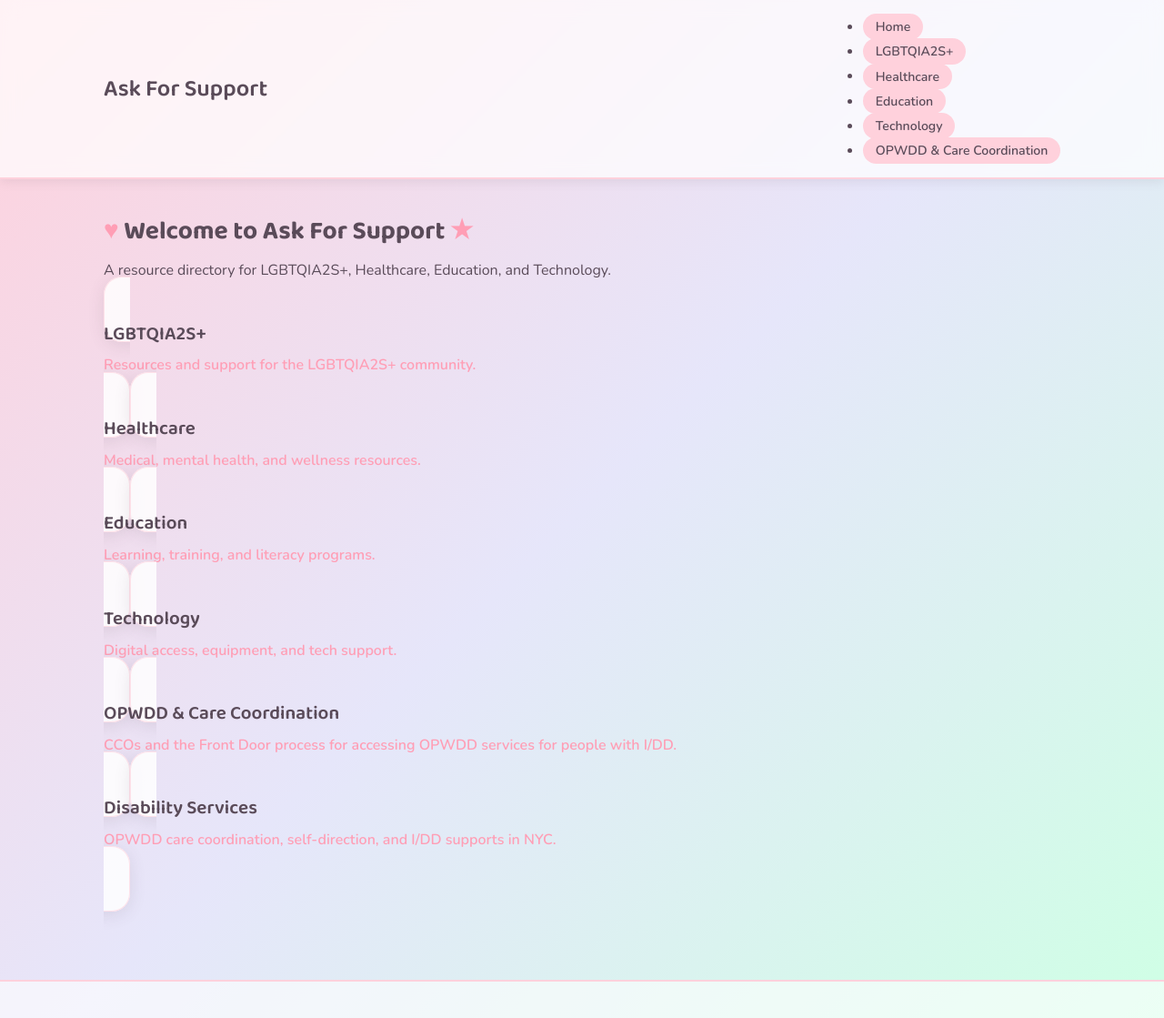
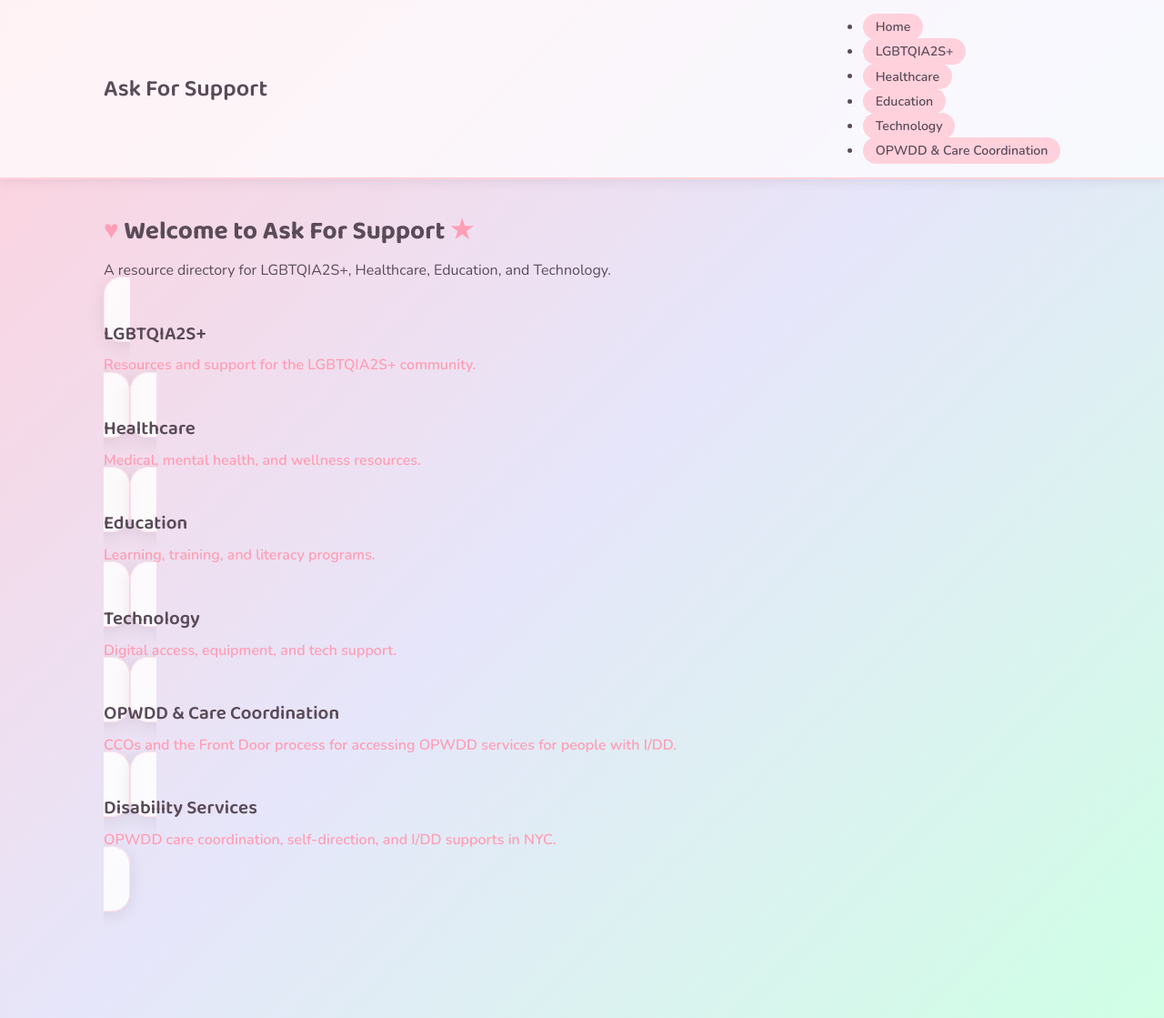
Before and after one commit to penelopethrock-cyber/askforsupport, a Jekyll site: the page built from index.html, in a window 1280 px wide and 1119 px high. Shown: the whole window at 91% size. Built offline with Jekyll 4.4.1, drawn with Linux system fonts in a browser that asks for light colours.

Commit message:
Remove site-footer element entirely

```diff
--- a/_includes/footer.html
+++ /dev/null
@@ -1,2 +0,0 @@
-<footer class="site-footer">
-</footer>
--- a/_layouts/default.html
+++ b/_layouts/default.html
@@ -17,7 +17,5 @@
   <main class="container">
     {{ content }}
   </main>
-
-  {% include footer.html %}
 </body>
 </html>
```
